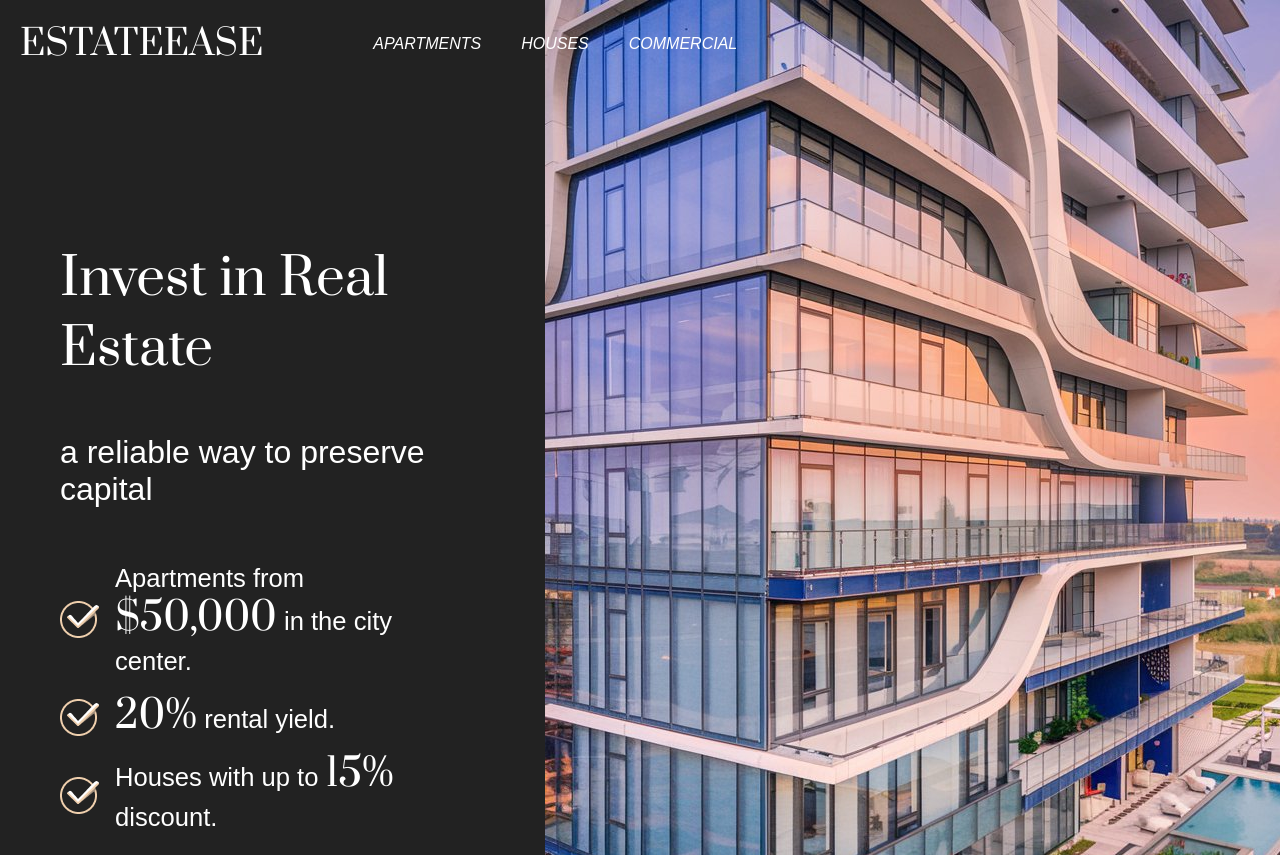
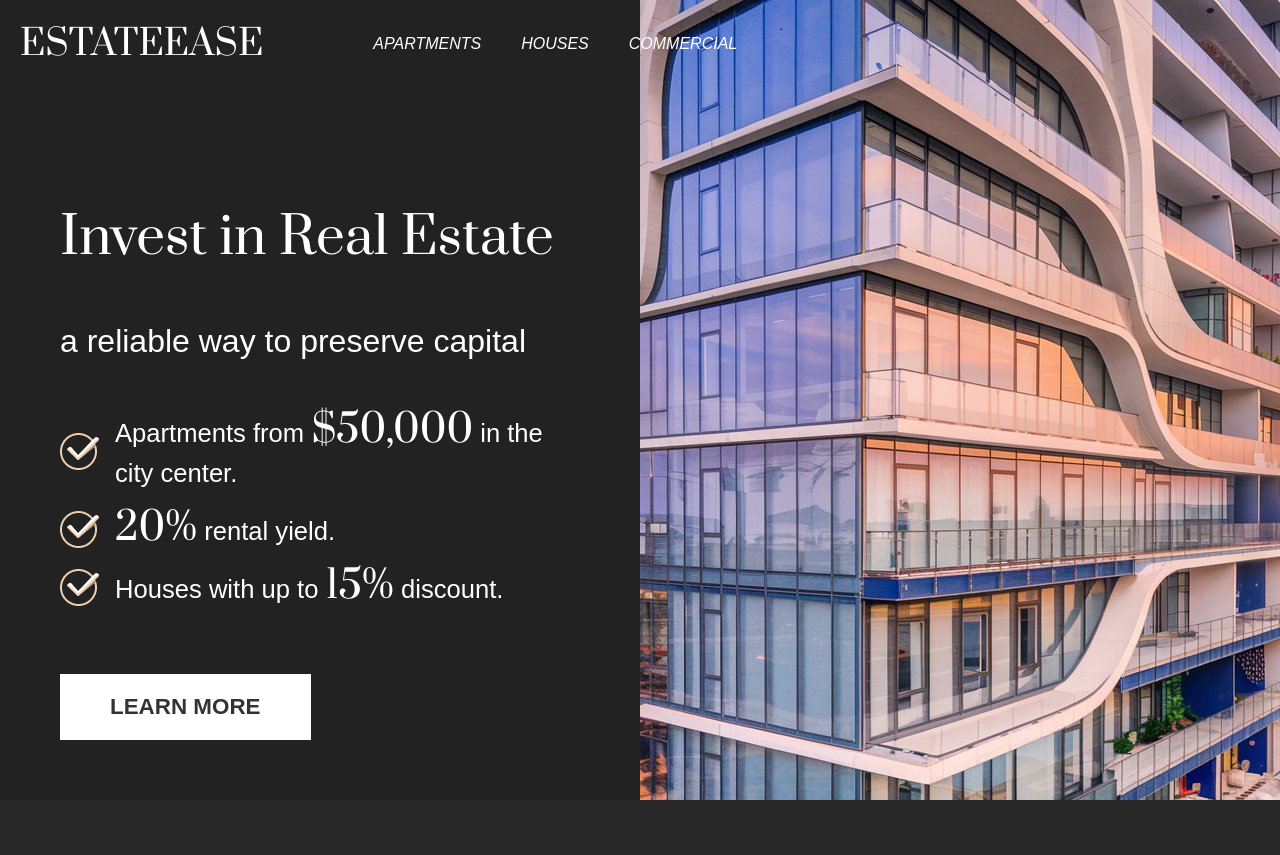
Before and after one commit to levladik/mst_test, a plain HTML site: page index.html in a window 1280 px wide. Shown: the top 855 px of the page. Drawn offline with Linux system fonts and the light colour scheme.

Commit message:
fix header image size

```diff
--- a/styles.css
+++ b/styles.css
@@ -151,6 +151,8 @@ header {
 
 .hero__img {
   overflow: hidden;
+  max-width: 50%;
+  max-height: 100vh;
 }
 
 .hero__img_mob {
```
